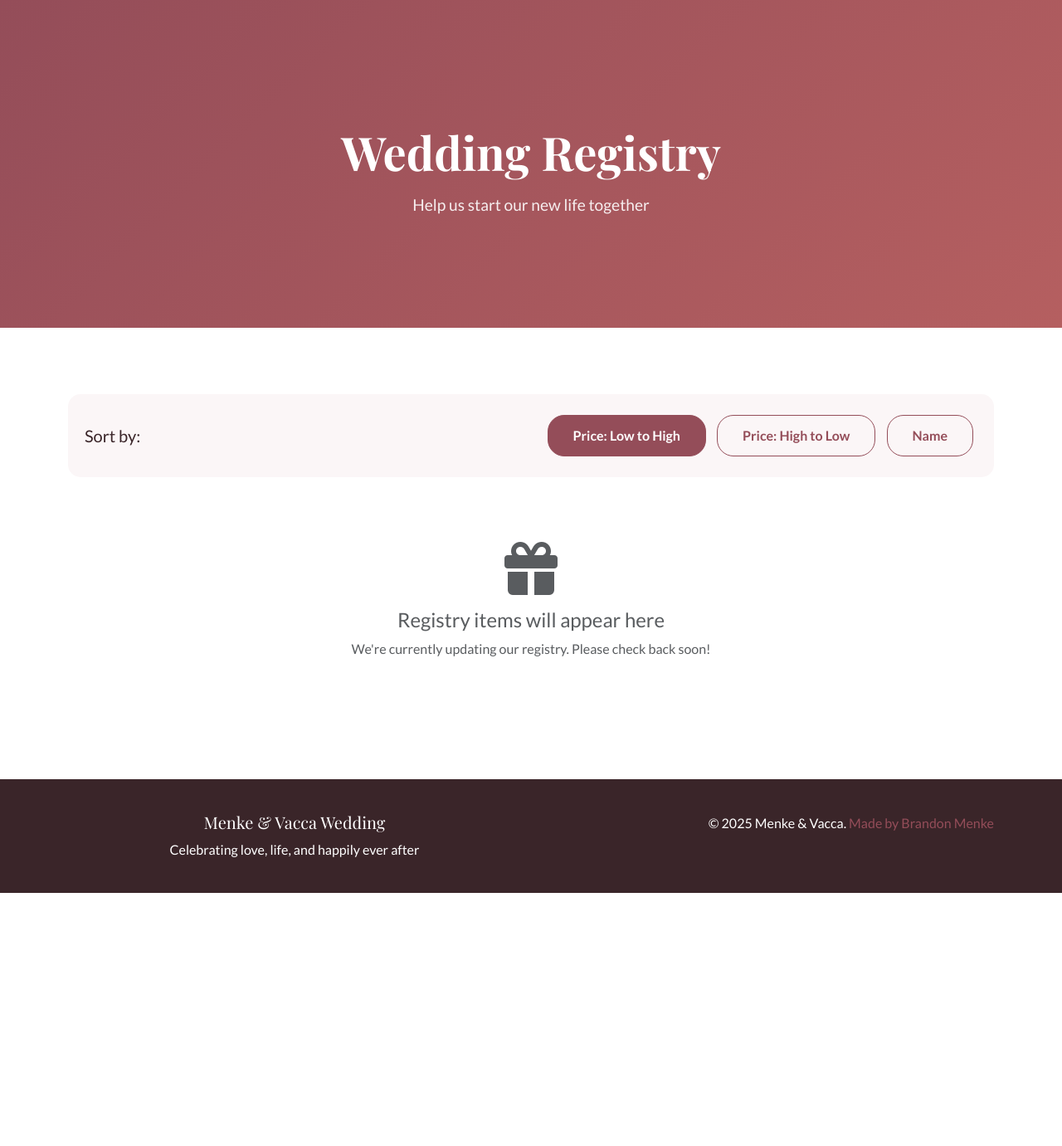
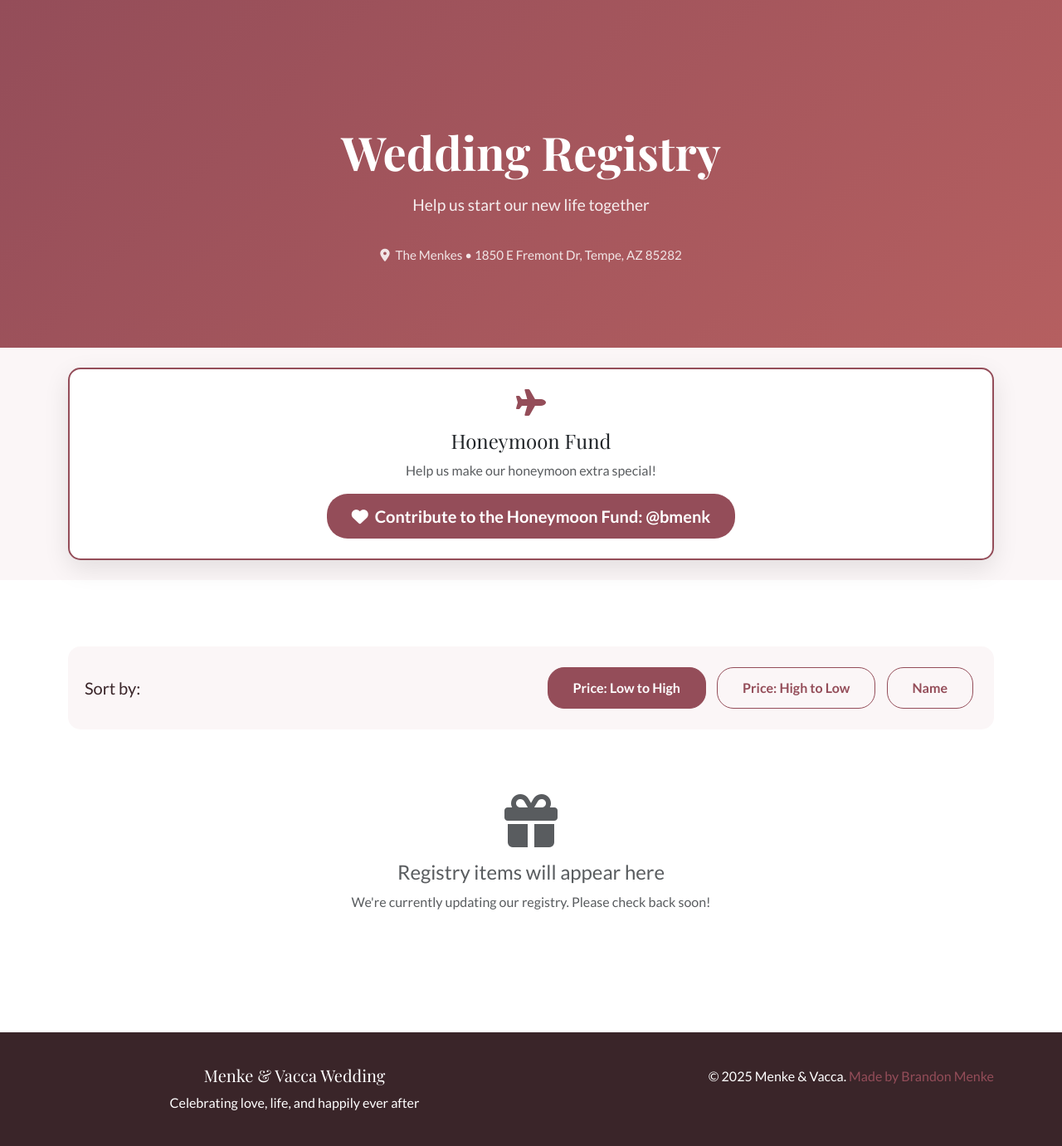
Before and after one commit to bp32795/menkevaccawedding, a Flask app: page /registry in a window 1280 px wide. Shown: the part 173-1554 px from the top of the page at 83% size. Before the commit the page ends 1249 px from the top, so only its background shows below. Run offline with Flask 3, Linux system fonts and the light colour scheme; some libraries are stand-ins or nearby versions.

Commit message:
Add shipping address and Venmo honeymoon fund to registry page

```diff
--- a/templates/registry.html
+++ b/templates/registry.html
@@ -138,6 +138,26 @@
             <div class="col-lg-8 text-center">
                 <h1 class="hero-title">Wedding Registry</h1>
                 <p class="hero-subtitle">Help us start our new life together</p>
+                <div class="mt-3" style="color: rgba(255,255,255,0.85); font-size: 0.95rem;">
+                    <i class="fas fa-map-marker-alt me-1"></i>
+                    The Menkes &bull; 1850 E Fremont Dr, Tempe, AZ 85282
+                </div>
+            </div>
+        </div>
+    </div>
+</section>
+
+<!-- Honeymoon Fund -->
+<section class="py-4" style="background: var(--light-bg);">
+    <div class="container">
+        <div class="card text-center" style="border-radius: 15px; border: 2px solid var(--primary-color);">
+            <div class="card-body py-4">
+                <i class="fas fa-plane fa-2x mb-3" style="color: var(--primary-color);"></i>
+                <h4 class="serif-font mb-2">Honeymoon Fund</h4>
+                <p class="text-muted mb-3">Help us make our honeymoon extra special!</p>
+                <a href="https://venmo.com/code?user_id=1966300150628352544&created=1778183786" target="_blank" rel="noopener noreferrer" class="btn btn-primary btn-lg" style="border-radius: 25px;">
+                    <i class="fas fa-heart me-2"></i>Contribute to the Honeymoon Fund: @bmenk
+                </a>
             </div>
         </div>
     </div>
```
